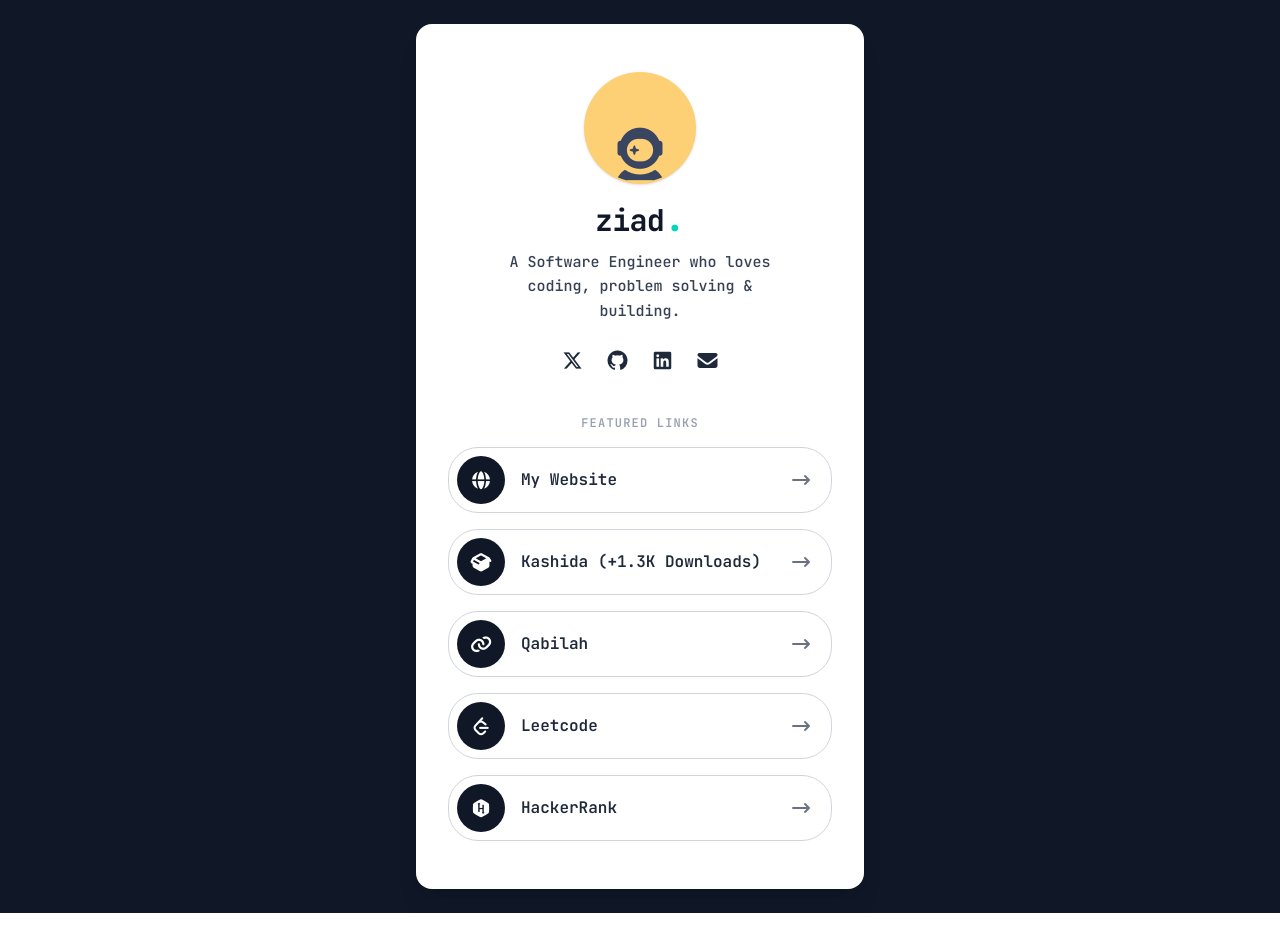
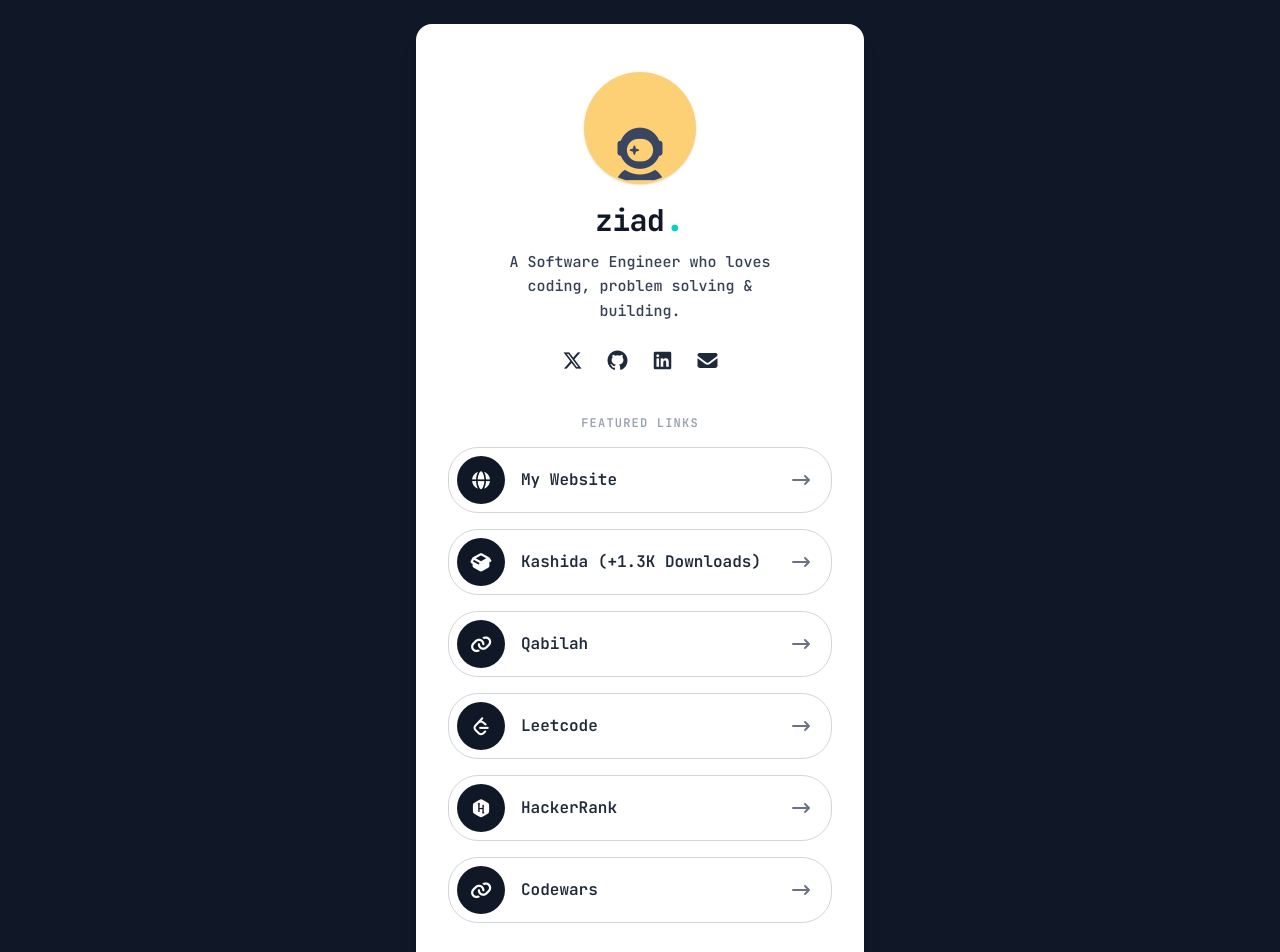
Before and after one commit to zyahya/bio-website, a Vue app: page / in a window 1280 px wide. Shown: the top 952 px of the page. Before the commit the page ends 913 px from the top, so only its background shows below. Built offline with nearby package versions, Linux system fonts and the light colour scheme.

Commit message:
Add Codewars link to the links data

```diff
--- a/src/data/links.ts
+++ b/src/data/links.ts
@@ -39,4 +39,9 @@
     url: "https://www.hackerrank.com/profile/ziadyahya",
     icon: "fa-brands fa-hackerrank",
   },
+  {
+    id: 6,
+    title: "Codewars",
+    url: "https://www.codewars.com/users/zyahya",
+  },
 ];
```
